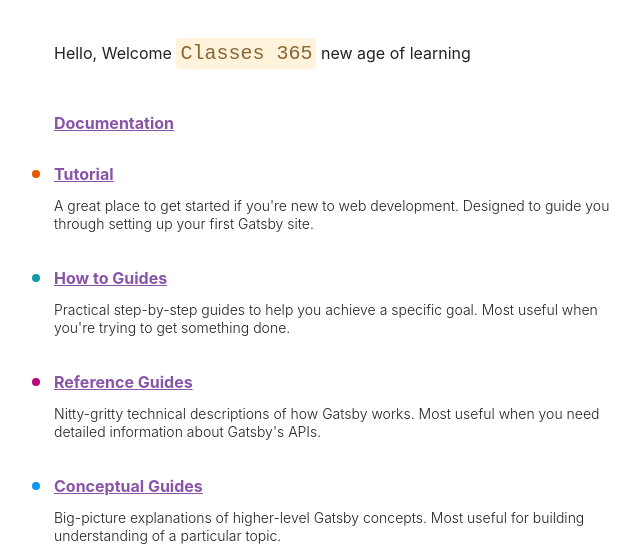
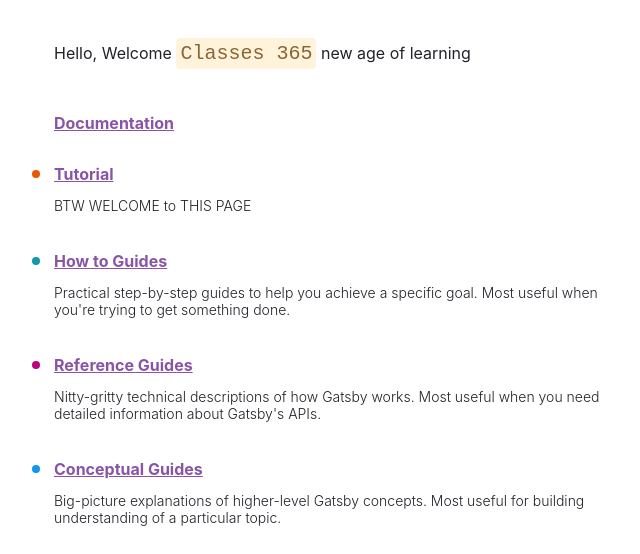
Before and after one commit to rubulhoquechoudhury/hello, a Gatsby site: page / in a window 1280 px wide. Shown: the part 185-739 px from the top of the page, without its empty margins (50-690 px from the left). Built offline with nearby package versions, Linux system fonts and the light colour scheme; Gatsby itself is replaced by a stand-in of ours.

Commit message:
Update index.js

```diff
--- a/src/pages/index.js
+++ b/src/pages/index.js
@@ -83,7 +83,7 @@ const links = [
     text: "Tutorial",
     url: "https://www.gatsbyjs.com/docs/tutorial/getting-started/",
     description:
-      "A great place to get started if you're new to web development. Designed to guide you through setting up your first Gatsby site.",
+      "BTW WELCOME to THIS PAGE",
     color: "#E95800",
   },
   {
```
